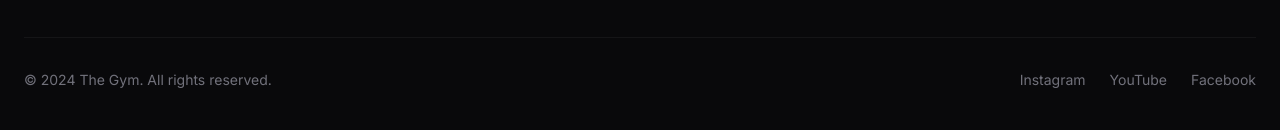
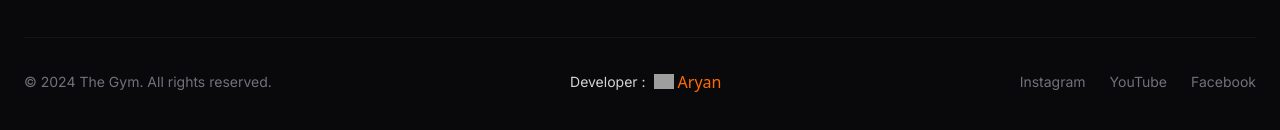
Before and after one commit to DevloperAryan/TheGymWebsite, a React (Vite) app: page / in a window 1280 px wide. Shown: the part 8460-8590 px from the top of the page. Built offline with nearby package versions, Linux system fonts and the light colour scheme; grey boxes are pictures that could not be loaded; a web font is replaced by a local one.

Commit message:
Added Developer contact info

```diff
--- a/components/Footer.tsx
+++ b/components/Footer.tsx
@@ -126,6 +126,13 @@ export const Footer: React.FC = () => {
 
         <div className="border-t border-white/5 pt-8 flex flex-col md:flex-row justify-between items-center gap-4">
           <p className="text-zinc-500 text-sm">© 2024 The Gym. All rights reserved.</p>
+          <div className='flex items-center gap-2'>
+            <h4 className='text-center text-sm text-zinc-300 font-cursive font-normal'>Developer :</h4>
+            <a  className='text-center text-orange-500 flex items-center gap-1 font-akaya' href='https://aboutaryan.netlify.app' target='_blank'>
+              <img width={20} src="https://aboutaryan.netlify.app/Assets/WEB%20Picture%20dp.png" alt="" />
+              Aryan
+            </a>
+          </div>
           <div className="flex gap-6 text-zinc-500 text-sm">
             <a href="#" className="hover:text-white">Instagram</a>
             <a href="#" className="hover:text-white">YouTube</a>
```
